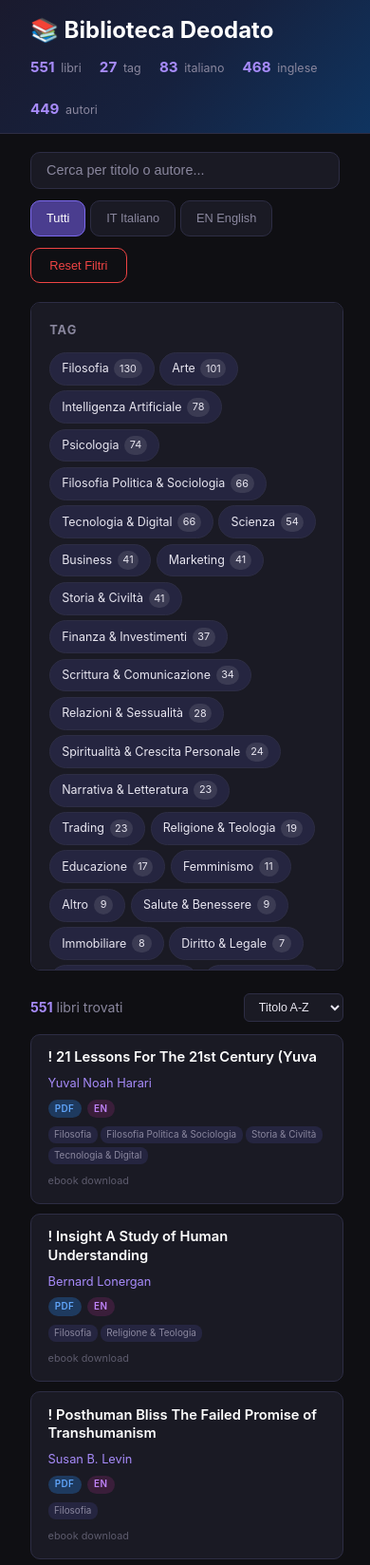
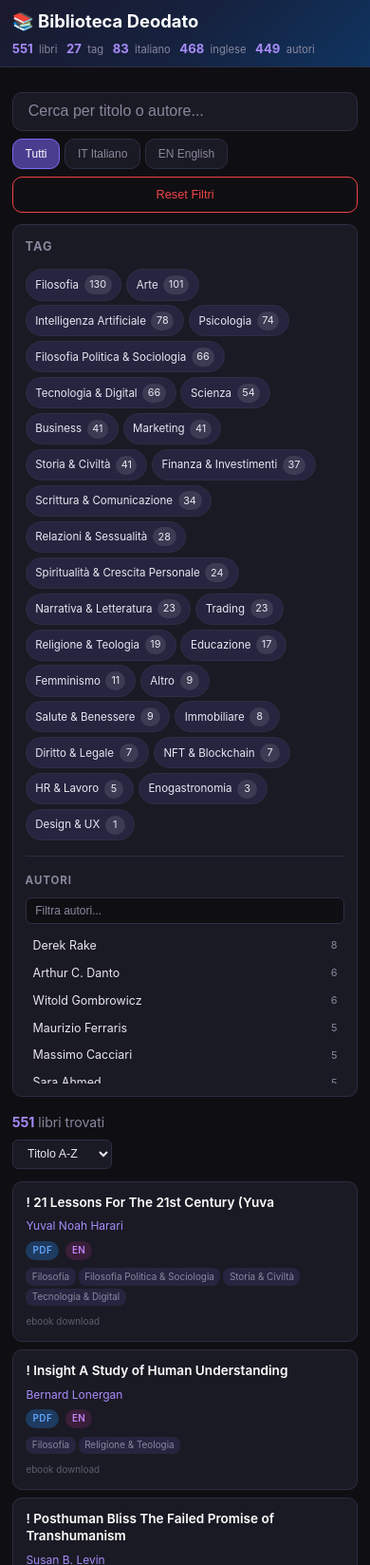
Before and after one commit to DeodatoS/bilblioteca, a plain HTML site: page index.html in a window 390 px wide. Shown: the top 1648 px of the page at 95% size. Drawn offline with Linux system fonts and the light colour scheme.

Commit message:
Add files via upload

```diff
--- a/index.html
+++ b/index.html
@@ -200,6 +200,38 @@
 ::-webkit-scrollbar { width: 6px; }
 ::-webkit-scrollbar-track { background: transparent; }
 ::-webkit-scrollbar-thumb { background: var(--border); border-radius: 3px; }
+
+/* ── Mobile responsive ── */
+@media (max-width: 600px) {
+  .header { padding: 0.5rem 0.8rem; }
+  .header-inner { flex-direction: column; align-items: flex-start; gap: 0.25rem; }
+  .header h1 { font-size: 1.15rem; }
+  .stats-bar { gap: 0.6rem; }
+  .stat { font-size: 0.7rem; }
+  .stat strong { font-size: 0.82rem; }
+
+  .search-section { padding: 0.8rem 0.8rem 0; margin-top: 0.8rem; }
+  .search-row { flex-direction: column; gap: 0.5rem; }
+  .search-input { min-width: unset; width: 100%; font-size: 16px; }
+  .lang-filter { flex-wrap: wrap; }
+  .lang-btn { padding: 0.5rem 0.8rem; font-size: 0.75rem; }
+
+  .main { padding: 0.8rem; gap: 1rem; }
+  .tag-panel { position: static; max-height: none; padding: 0.8rem; }
+  .tag-cloud { gap: 0.3rem; }
+  .tag-chip { padding: 0.35rem 0.6rem; font-size: 0.72rem; }
+  .author-list { max-height: 160px; }
+
+  .book-grid { grid-template-columns: 1fr; gap: 0.5rem; }
+  .book-card { padding: 0.75rem 0.85rem; }
+  .book-title { font-size: 0.85rem; }
+  .book-author { font-size: 0.75rem; }
+  .book-path { font-size: 0.62rem; }
+
+  .pagination { gap: 0.25rem; }
+  .page-btn { padding: 0.35rem 0.6rem; font-size: 0.72rem; }
+  .results-header { flex-direction: column; align-items: flex-start; gap: 0.4rem; }
+}
 </style>
 </head>
 <body>
@@ -522,7 +554,7 @@
   });
 }
 
-start();
+try { start(); } catch(e) { document.body.innerHTML = '<div style="color:#fff;padding:2rem;"><h2>Errore JS</h2><pre>' + e.message + '\n' + e.stack + '</pre><p>Libri nel JSON: ' + (typeof CATALOG_DATA !== 'undefined' ? CATALOG_DATA.books.length : 'CATALOG_DATA non definito') + '</p></div>'; }
 </script>
 </body>
 </html>
```
